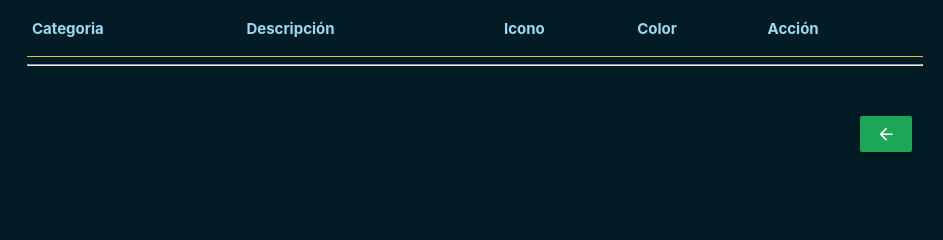
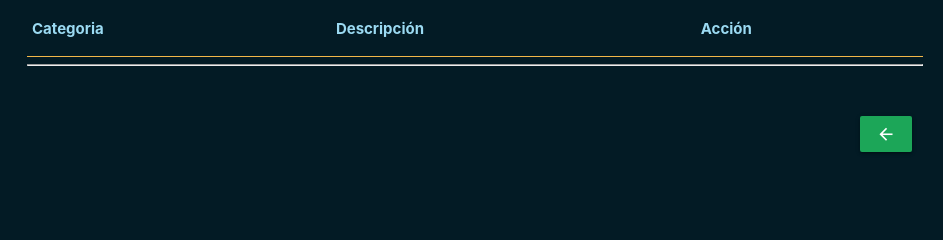
Before and after one commit to DuarteJP/ChArg, a Django app: page /categorias/listar/ in a window 1280 px wide. Shown: the part 427-667 px from the top of the page, without its empty margins (165-1108 px from the left). Run offline with Django 3.2, Linux system fonts and the light colour scheme; the visitor is signed in with stand-in values (Sample User, id 1); data that the repository does not hold is empty; some libraries are stand-ins or nearby versions.

Commit message:
Update listadoCategoria.html

```diff
--- a/charg/apps/categorias/templates/categorias/listadoCategoria.html
+++ b/charg/apps/categorias/templates/categorias/listadoCategoria.html
@@ -60,8 +60,6 @@
         <tr>
             <th>Categoria</th>
             <th>Descripción</th>
-            <th>Icono</th>
-            <th>Color</th>
             <th>Acción</th>
         </tr>
     </thead>
@@ -71,8 +69,6 @@
                 <tr>
                     <td scope="row">{{p.nombre}}</td>
                     <td scope="row">{{p.descripcion}}</td>
-                    <td scope="row">{{p.icono}}</td>
-                    <td scope="row">{{p.color}}</td>
                     <td>
                         <a href="{% url 'categorias:modificar' p.id %}" type="button" class="btn btn-warning"
                             data-toggle="tooltip" data-placement="right" title="Editar">
@@ -92,8 +88,6 @@
                 <tr>
                     <td scope="row">{{p.nombre}}</td>
                     <td scope="row">{{p.descripcion}}</td>
-                    <td scope="row">{{p.icono}}</td>
-                    <td scope="row">{{p.color}}</td>
                     <td>
                         <a href="{% url 'categorias:modificar' p.id %}" type="button" class="btn btn-warning"
                             data-toggle="tooltip" data-placement="right" title="Editar">
```
